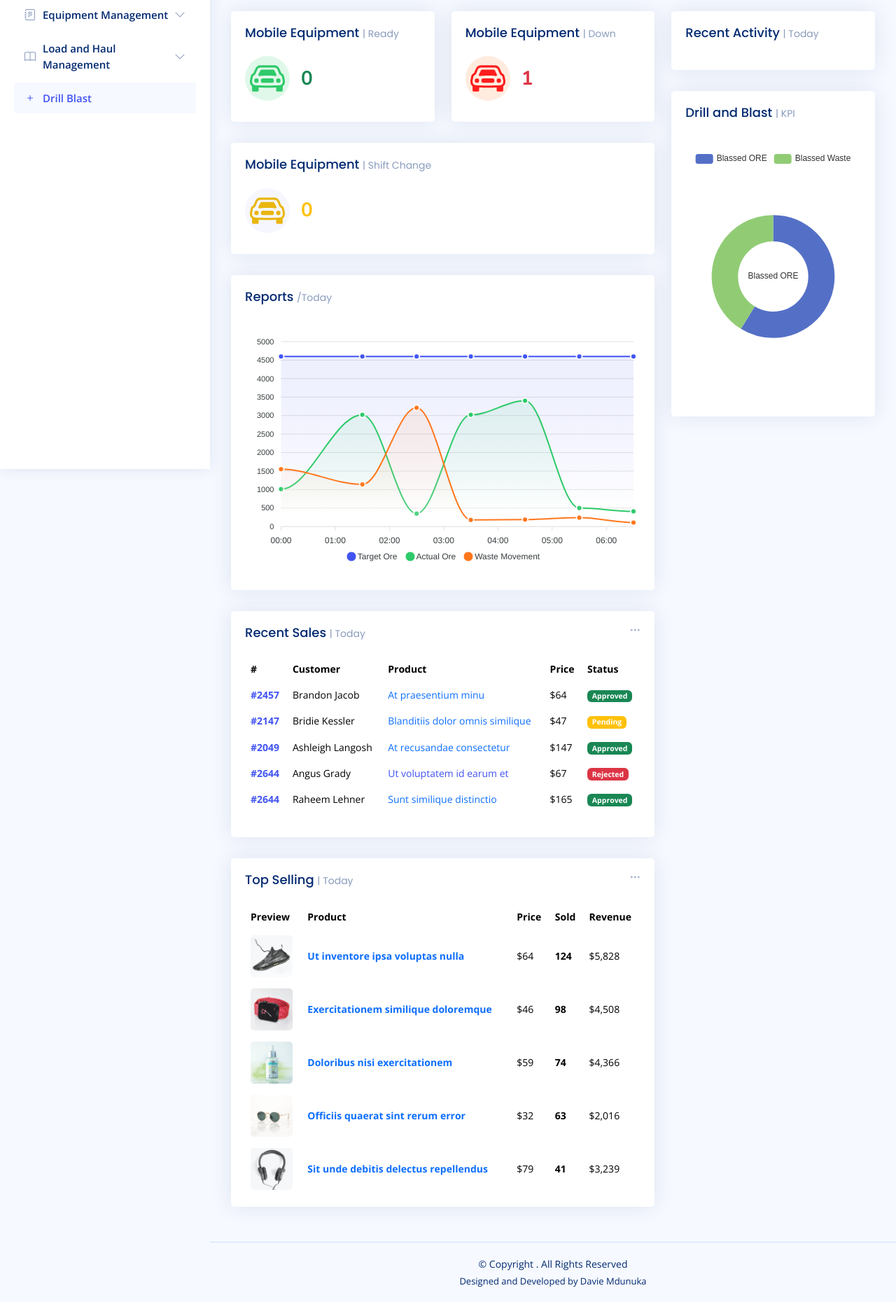
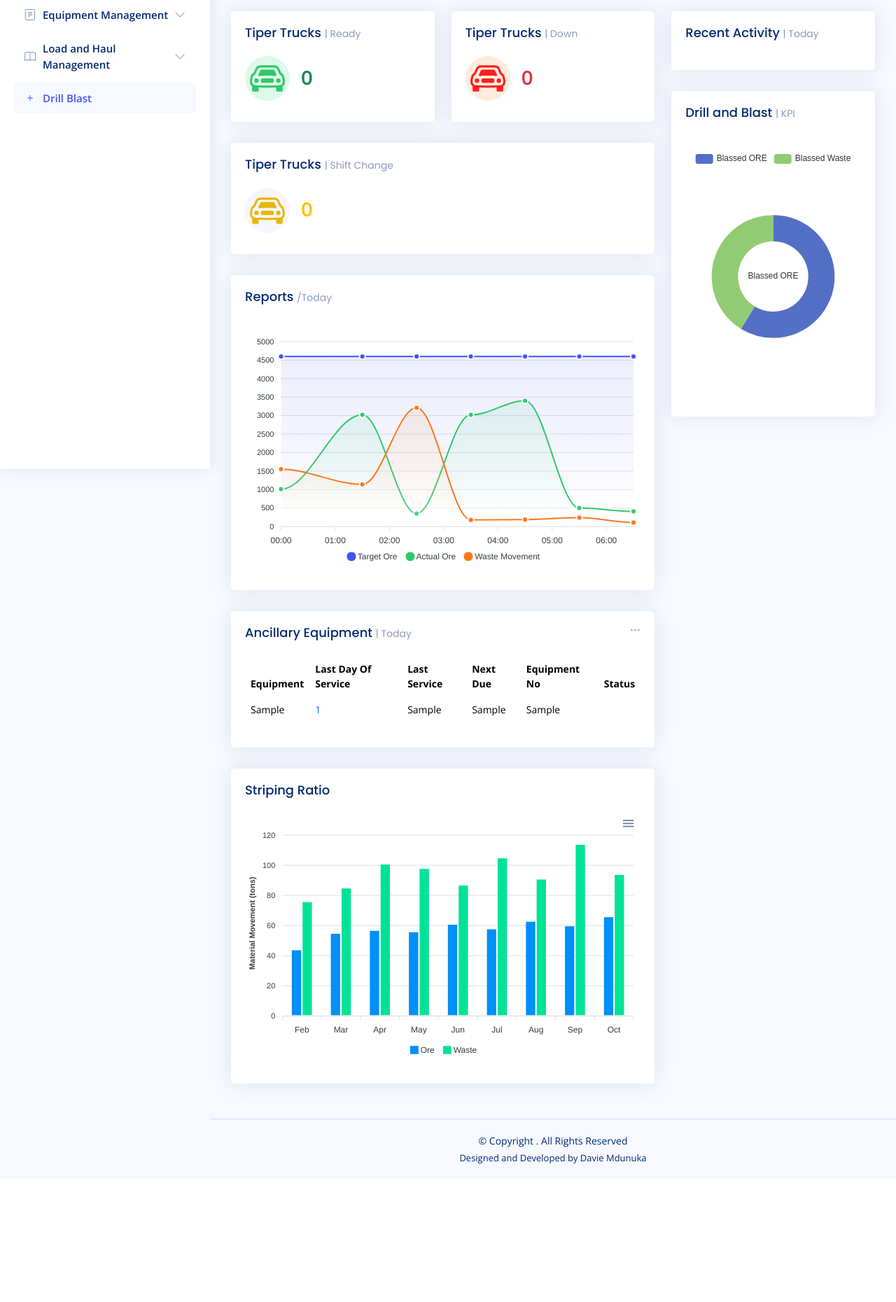
Before and after one commit to mudimbamoonde/Mine-fleetManagement, a Flask app: page / in a window 1280 px wide. Shown: the part 130-1990 px from the top of the page at 70% size. After the commit the page ends 1793 px from the top, so only its background shows below. Run offline with Flask 3, Linux system fonts and the light colour scheme; tables that the repository leaves empty hold one stand-in row (values such as "Sample post"); some libraries are stand-ins or nearby versions.

Commit message:
keystrip

```diff
--- a/app.py
+++ b/app.py
@@ -11,7 +11,7 @@ app = Flask(__name__,static_url_path='/static')
 @app.route("/")
 def dashboard():
 
-    return render_template("index.html",waste = get_hourly_waste(),hours =get_hourly(), shift=get_Shifts(),data=v_status())
+    return render_template("index.html",waste = get_hourly_waste(),hours =get_hourly(),maintenance=get_maintenance_vehicle(), shift=get_Shifts(),data=v_status())
 
 
 
@@ -106,7 +106,10 @@ def drill_blast():
                 blastedVolume = request.form["blastedVolume"]
                 numberOfDaysRequired = request.form["numberOfDaysRequired"]
                 actual_volumeMovedPayDay = request.form["actual_volumeMovedPayDay"]
+                # numberOfDaysRequireds = 0
 
+                # if get_vehicle_registered()[1] == "Tiper":
+                #     numberOfDaysRequireds =  blastedVolume / get_vehicle_registered()[4]
 
                 kpi = (blastedVolume,numberOfDaysRequired,actual_volumeMovedPayDay)
                 return insert_blasted_kpi(kpi)
@@ -266,7 +269,8 @@ def get_maintenance_count_vehicle(status):
       try:
         conn = connect_db()  # Assuming `connect_db` is defined elsewhere
         cursor = conn.cursor()
-        cursor.execute(f"SELECT count(*) AS Ready FROM equipment  WHERE status ='{status}' ")
+        # cursor.execute(f"SELECT count(*) AS Ready FROM equipment  WHERE status ='{status}' ")
+        cursor.execute(f"SELECT count(*) FROM mobile_epq INNER JOIN equipment as e ON e.equipment = mobile_epq.equipment WHERE e.equipment='Tiper' AND e.status='{status}'")
         data = cursor.fetchall()  # Fetch all rows from the query result
 
       except Exception as e:
@@ -293,7 +297,7 @@ def get_maintenance_vehicle():
       try:
         conn = connect_db()  # Assuming `connect_db` is defined elsewhere
         cursor = conn.cursor()
-        cursor.execute("SELECT * FROM equipment order by id desc")
+        cursor.execute("SELECT * FROM mobile_epq INNER JOIN equipment as e ON e.equipment = mobile_epq.equipment WHERE e.equipment !='Tiper' order by mobile_epq.id desc")
         data = cursor.fetchall()  # Fetch all rows from the query result
       except Exception as e:
         print(f"Error fetching vehicle data: {e}")
--- a/main.py
+++ b/main.py
@@ -9,7 +9,7 @@
 # config.py
 
 # Google Maps API Key for geolocation
-GOOGLE_MAPS_API_KEY = 'AIzaSyD7G9q4lOY7vsdd85vSq-XzYncMSB52ff4'
+GOOGLE_MAPS_API_KEY = '<>'
 
 # Database configuration
 DB_HOST = 'localhost'
--- a/templates/MaintenanceTracker.html
+++ b/templates/MaintenanceTracker.html
@@ -44,6 +44,7 @@
                     <th scope="col">Next Due</th>
                     <th scope="col">Equipment No</th>
                     <th scope="col">Status</th>
+                    <th scope="col">Action</th>
                   </tr>
                 </thead>
                 <tbody>
@@ -65,6 +66,9 @@
                     {% if data[6]=="Shift Change" %}
                     <td><span class="badge bg-warning">{{ data[6] }}</span></td>
                     {% endif %}
+
+                    <td><a href="/edit/<int:v_id>" class="btn btn-secondary"><span class="bi bi-pencil"></span></a> | <a href="#" class="btn btn-danger"><span class="bi bi-trash"></span></a></td>
+
                   </tr>
                   {% endfor %}
 
--- a/templates/index.html
+++ b/templates/index.html
@@ -24,7 +24,7 @@
 
 
               <div class="card-body">
-                <h5 class="card-title">Mobile Equipment <span>| Ready</span></h5>
+                <h5 class="card-title">Tiper Trucks <span>| Ready</span></h5>
 
                 <div class="d-flex align-items-center">
                   <div class="card-icon rounded-circle d-flex align-items-center justify-content-center">
@@ -48,7 +48,7 @@
           <div class="col-xxl-4 col-md-6">
             <div class="card info-card customers-card">
               <div class="card-body">
-                <h5 class="card-title">Mobile Equipment <span>| Down</span></h5>
+                <h5 class="card-title">Tiper Trucks <span>| Down</span></h5>
 
                 <div class="d-flex align-items-center">
                   <div class="card-icon rounded-circle d-flex align-items-center justify-content-center">
@@ -75,7 +75,7 @@
 
 
               <div class="card-body">
-                <h5 class="card-title">Mobile Equipment <span>| Shift Change</span></h5>
+                <h5 class="card-title">Tiper Trucks <span>| Shift Change</span></h5>
 
                 <div class="d-flex align-items-center">
                   <div class="card-icon rounded-circle d-flex align-items-center justify-content-center">
@@ -185,54 +185,44 @@
               </div>
 
               <div class="card-body">
-                <h5 class="card-title">Recent Sales <span>| Today</span></h5>
+                <h5 class="card-title">Ancillary Equipment <span>| Today</span></h5>
 
                 <table class="table table-borderless datatable">
                   <thead>
                     <tr>
-                      <th scope="col">#</th>
-                      <th scope="col">Customer</th>
-                      <th scope="col">Product</th>
-                      <th scope="col">Price</th>
-                      <th scope="col">Status</th>
+                      <!-- <th scope="col">#</th> -->
+                    <th scope="col">Equipment</th>
+                    <th scope="col">Last Day Of Service</th>
+                    <th scope="col">Last Service</th>
+                    <th scope="col">Next Due</th>
+                    <th scope="col">Equipment No</th>
+                    <th scope="col">Status</th>
+
                     </tr>
                   </thead>
                   <tbody>
-                    <tr>
-                      <th scope="row"><a href="#">#2457</a></th>
-                      <td>Brandon Jacob</td>
-                      <td><a href="#" class="text-primary">At praesentium minu</a></td>
-                      <td>$64</td>
-                      <td><span class="badge bg-success">Approved</span></td>
-                    </tr>
-                    <tr>
-                      <th scope="row"><a href="#">#2147</a></th>
-                      <td>Bridie Kessler</td>
-                      <td><a href="#" class="text-primary">Blanditiis dolor omnis similique</a></td>
-                      <td>$47</td>
-                      <td><span class="badge bg-warning">Pending</span></td>
-                    </tr>
-                    <tr>
-                      <th scope="row"><a href="#">#2049</a></th>
-                      <td>Ashleigh Langosh</td>
-                      <td><a href="#" class="text-primary">At recusandae consectetur</a></td>
-                      <td>$147</td>
-                      <td><span class="badge bg-success">Approved</span></td>
-                    </tr>
-                    <tr>
-                      <th scope="row"><a href="#">#2644</a></th>
-                      <td>Angus Grady</td>
-                      <td><a href="#" class="text-primar">Ut voluptatem id earum et</a></td>
-                      <td>$67</td>
-                      <td><span class="badge bg-danger">Rejected</span></td>
-                    </tr>
-                    <tr>
-                      <th scope="row"><a href="#">#2644</a></th>
-                      <td>Raheem Lehner</td>
-                      <td><a href="#" class="text-primary">Sunt similique distinctio</a></td>
-                      <td>$165</td>
-                      <td><span class="badge bg-success">Approved</span></td>
-                    </tr>
+                    <!-- id | equipment | model  | specification | quantity | id | equipment | lastDayOfService | lastOfService | NextDue | meID    | Status  -->
+                    {% for data in maintenance %}
+                  <tr>
+                    <!-- <th scope="row"><a href="#">{{ data[0] }}</a></th> -->
+                    <td>{{ data[1] }}</td>
+                    <td><a href="#" class="text-primary">{{ data[7] }}</a></td>
+                    <td>{{ data[8] }}</td>
+                    <td>{{ data[9] }}</td>
+                    <td>{{ data[10] }}</td>
+                    {% if data[11]=="Ready" %}
+                    <td><span class="badge bg-success">{{ data[11] }}</span></td>
+                    {% endif %}
+
+                    {% if data[11]=="Down" %}
+                    <td><span class="badge bg-danger">{{ data[11] }}</span></td>
+                    {% endif %}
+                    {% if data[11]=="Shift Change" %}
+                    <td><span class="badge bg-warning">{{ data[11] }}</span></td>
+                    {% endif %}
+
+                  </tr>
+                  {% endfor %}
                   </tbody>
                 </table>
 
@@ -243,77 +233,67 @@
 
           <!-- Top Selling -->
           <div class="col-12">
-            <div class="card top-selling overflow-auto">
+            <div class="card">
+              <div class="card-body">
+                <h5 class="card-title">Striping Ratio</h5>
 
-              <div class="filter">
-                <a class="icon" href="#" data-bs-toggle="dropdown"><i class="bi bi-three-dots"></i></a>
-                <ul class="dropdown-menu dropdown-menu-end dropdown-menu-arrow">
-                  <li class="dropdown-header text-start">
-                    <h6>Filter</h6>
-                  </li>
+                <!-- Column Chart -->
+                <div id="columnChart"></div>
 
-                  <li><a class="dropdown-item" href="#">Today</a></li>
-                  <li><a class="dropdown-item" href="#">This Month</a></li>
-                  <li><a class="dropdown-item" href="#">This Year</a></li>
-                </ul>
-              </div>
+                <script>
+                  document.addEventListener("DOMContentLoaded", () => {
+                    new ApexCharts(document.querySelector("#columnChart"), {
+                      series: [{
+                        name: 'Ore',
+                        data: [44, 55, 57, 56, 61, 58, 63, 60, 66]
+                      }, {
+                        name: 'Waste',
+                        data: [76, 85, 101, 98, 87, 105, 91, 114, 94]
+                      }],
+                      chart: {
+                        type: 'bar',
+                        height: 350
+                      },
+                      plotOptions: {
+                        bar: {
+                          horizontal: false,
+                          columnWidth: '55%',
+                          endingShape: 'rounded'
+                        },
+                      },
+                      dataLabels: {
+                        enabled: false
+                      },
+                      stroke: {
+                        show: true,
+                        width: 2,
+                        colors: ['transparent']
+                      },
+                      xaxis: {
+                        categories: ['Feb', 'Mar', 'Apr', 'May', 'Jun', 'Jul', 'Aug', 'Sep', 'Oct'],
+                      },
+                      yaxis: {
+                        title: {
+                          text: 'Material Movement (tons)'
+                        }
+                      },
+                      fill: {
+                        opacity: 1
+                      },
+                      tooltip: {
+                        y: {
+                          formatter: function(val) {
+                            return "" + val + " tons"
+                          }
+                        }
+                      }
+                    }).render();
+                  });
+                </script>
 
-              <div class="card-body pb-0">
-                <h5 class="card-title">Top Selling <span>| Today</span></h5>
-
-                <table class="table table-borderless">
-                  <thead>
-                    <tr>
-                      <th scope="col">Preview</th>
-                      <th scope="col">Product</th>
-                      <th scope="col">Price</th>
-                      <th scope="col">Sold</th>
-                      <th scope="col">Revenue</th>
-                    </tr>
-                  </thead>
-                  <tbody>
-                    <tr>
-                      <th scope="row"><a href="#"><img src="assets/img/product-1.jpg" alt=""></a></th>
-                      <td><a href="#" class="text-primary fw-bold">Ut inventore ipsa voluptas nulla</a></td>
-                      <td>$64</td>
-                      <td class="fw-bold">124</td>
-                      <td>$5,828</td>
-                    </tr>
-                    <tr>
-                      <th scope="row"><a href="#"><img src="assets/img/product-2.jpg" alt=""></a></th>
-                      <td><a href="#" class="text-primary fw-bold">Exercitationem similique doloremque</a></td>
-                      <td>$46</td>
-                      <td class="fw-bold">98</td>
-                      <td>$4,508</td>
-                    </tr>
-                    <tr>
-                      <th scope="row"><a href="#"><img src="assets/img/product-3.jpg" alt=""></a></th>
-                      <td><a href="#" class="text-primary fw-bold">Doloribus nisi exercitationem</a></td>
-                      <td>$59</td>
-                      <td class="fw-bold">74</td>
-                      <td>$4,366</td>
-                    </tr>
-                    <tr>
-                      <th scope="row"><a href="#"><img src="assets/img/product-4.jpg" alt=""></a></th>
-                      <td><a href="#" class="text-primary fw-bold">Officiis quaerat sint rerum error</a></td>
-                      <td>$32</td>
-                      <td class="fw-bold">63</td>
-                      <td>$2,016</td>
-                    </tr>
-                    <tr>
-                      <th scope="row"><a href="#"><img src="assets/img/product-5.jpg" alt=""></a></th>
-                      <td><a href="#" class="text-primary fw-bold">Sit unde debitis delectus repellendus</a></td>
-                      <td>$79</td>
-                      <td class="fw-bold">41</td>
-                      <td>$3,239</td>
-                    </tr>
-                  </tbody>
-                </table>
-
-              </div>
-
-            </div>
-          </div><!-- End Top Selling -->
+          </div>
+          </div>
+          </div><!-- End Column Chart -->
 
         </div>
       </div><!-- End Left side columns -->
```
Also changed, not shown: main.sql (+9 -0 lines).
